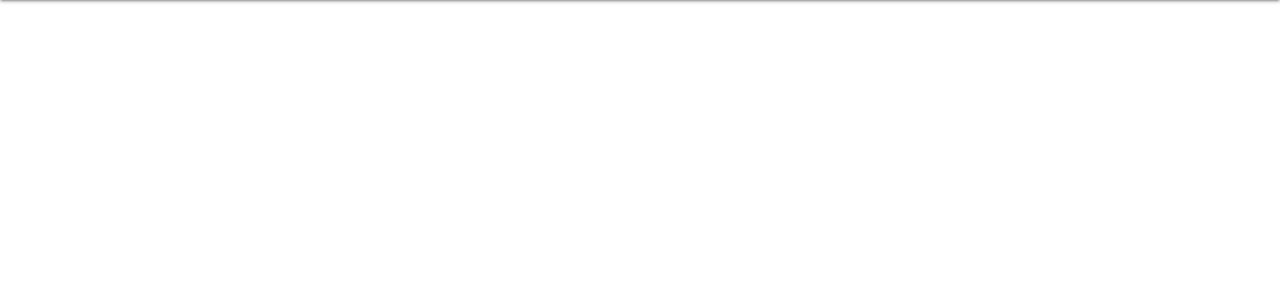
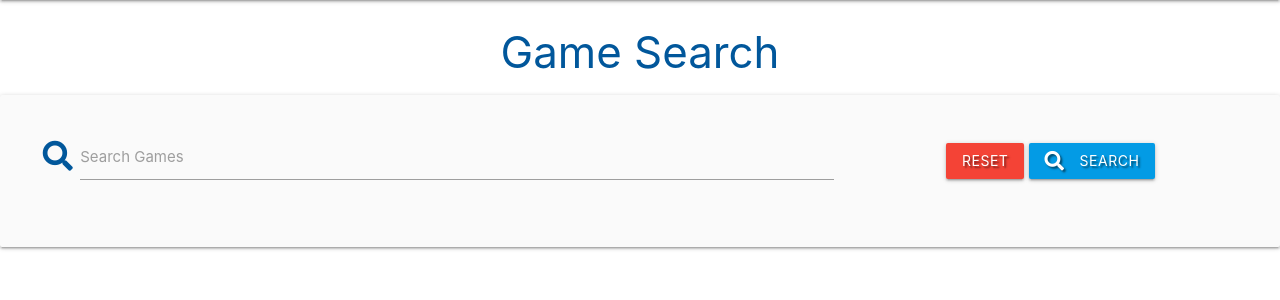
Before and after one commit to Gerard-Mc/gpu_check, a Flask app: page / in a window 1280 px wide. Shown: the part 64-364 px from the top of the page. Run offline with Flask 2, Linux system fonts and the light colour scheme; data that the repository does not hold is empty; some libraries are stand-ins or nearby versions.

Commit message:
searches game db and displays list

```diff
--- a/app.py
+++ b/app.py
@@ -20,10 +20,15 @@ mongo = PyMongo(app)
 
 
 @app.route("/")
-@app.route("/get_cpu")
-def get_cpu():
-    cpu = mongo.db.cpu.find()
-    return render_template("cpu.html", cpu=cpu)
+@app.route("/game")
+def game():
+    return render_template("game.html" )
+
+@app.route("/search", methods=["GET", "POST"])
+def search():
+    query = request.form.get("query")
+    game = list(mongo.db.game.find({"$text": {"$search": query}}))
+    return render_template("game.html", game=game)
 
 
 @app.route("/register", methods=["GET", "POST"])
@@ -47,9 +52,6 @@ def register():
 
     return render_template("register.html")
 
-@app.route("/search", methods=["GET", "POST"])
-def search():
-    return render_template("search.html")
 
 if __name__ == "__main__":
     app.run(host=os.environ.get("IP"),
--- a/templates/base.html
+++ b/templates/base.html
@@ -22,10 +22,10 @@
         <!-- top navbar -->
 		<nav class="nav-extended text-shadow light-blue darken-1">
 			<div class="nav-wrapper">
-				<a href="{{ url_for('get_cpu') }}" class="brand-logo">CPU Check</a>
+				<a href="{{ url_for('search') }}" class="brand-logo">CPU Check</a>
 				<a href="#" data-target="mobile-demo" class="sidenav-trigger right"><i class="fas fa-bars"></i></a>
 				<ul class="right hide-on-med-and-down">
-					<li><a href="{{ url_for('get_cpu') }}">Home</a></li>
+					<li><a href="{{ url_for('search') }}">Home</a></li>
 					<li><a href="#">Profile</a></li>
 					<li><a href="#">Log Out</a></li>
 					<li><a href="#">Log In</a></li>
@@ -38,7 +38,7 @@
         <!-- mobile sidenav -->
 		<ul class="sidenav" id="mobile-demo">
             <li><h4 class="center-align light-blue-text text-darken 4">CPU Check</h4></li>
-            <li><a href="{{ url_for('get_cpu') }}">Home</a></li>
+            <li><a href="{{ url_for('search') }}">Home</a></li>
             <li><a href="#">Profile</a></li>
             <li><a href="#">Log Out</a></li>
             <li><a href="#">Log In</a></li>
--- a/templates/search.html
+++ b/templates/game.html
@@ -1,7 +1,7 @@
 {% extends "base.html" %}
 {% block content %}
 
-      <h3 class="light-blue-text text-darken-4 center-align">All Tasks</h3>
+    <h3 class="light-blue-text text-darken-4 center-align">Game Search</h3>
 
     <div class="row card-panel grey lighten-5">
         <form action="{{ url_for('search') }}" method="post" class="col s12">
@@ -9,10 +9,10 @@
                 <div class="input-field col s12 m8">
                     <i class="fas fa-search prefix light-blue-text text-darken-4"></i>
                     <input type="text" name="query" id="query" minlength="3" class="validate" required>
-                    <label for="query">Search Tasks</label>
+                    <label for="query">Search Games</label>
                 </div>
                 <div class="col s12 m4">
-                    <a href="{{ url_for('get_tasks') }}" class="red btn text-shadow">Reset</a>
+                    <a href="{{ url_for('search') }}" class="red btn text-shadow">Reset</a>
                     <button type="submit" class="light-blue darken-1 btn text-shadow">
                         <i class="fas fa-search left"></i> Search
                     </button>
@@ -21,17 +21,19 @@
         </form>
     </div>
 
-    {% if tasks|length > 0 %}
 
-            <div class="collapsible-body">
-                <strong>{{ game.name }}</strong>
-            </div>
+    <ul >
+        {% for x in game %}
+        <li>
 
+                <strong>{{ x.name }}</strong>
+
+        </li>
         {% endfor %}
     </ul>
-    {% else %}
-        <h3 class="red-text text-darken-4 center-align">No Results Found</h3>
-    {% endif %}
+
+
+
 
 
 {% endblock %}
```
